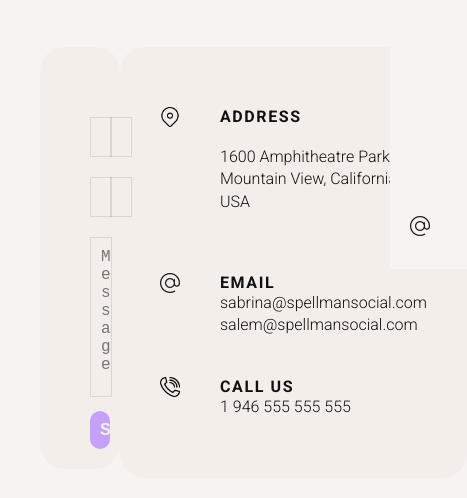
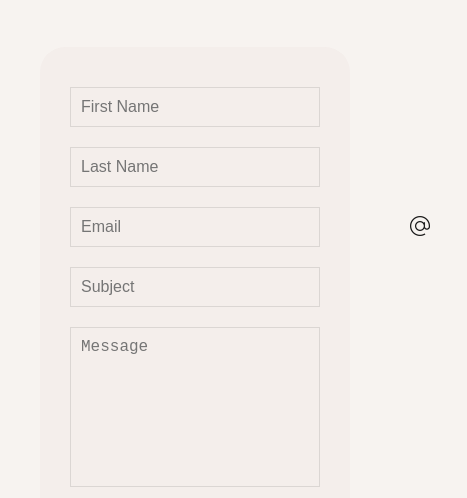
Before and after one commit to NicoleGeorge/spellman-social, a plain HTML site: page contact.html in a window 390 px wide. Shown: the part 575-1073 px from the top of the page, 467 px wide, since content can reach past the window. Drawn offline with nearby package versions, Linux system fonts and the light colour scheme.

Commit message:
website v1 compelte

```diff
--- a/css/style.css
+++ b/css/style.css
@@ -404,6 +404,21 @@ span {
     border-radius: 25px;
     box-shadow: 0 10px 30px rgba(0, 0, 0, 0.1);
   }
+
+  .contact {
+    flex-direction: column;
+  }
+
+  .contact-form {
+    width: 100%;
+    padding: 30px 30px 20px;
+  }
+
+  .contact-info {
+    width: 100%;
+    margin-top: 20px;
+    padding: 30px 30px 20px;
+  }
 }
 
 /* MOBILE STYLES */
@@ -412,4 +427,13 @@ span {
   .services {
     grid-template-columns: 1fr;
   }
+  .contact-form .row {
+    flex-direction: column;
+  }
+
+  .contact-form .input50,
+  .contact-form .input100 {
+    width: 100%;
+    margin: 0;
+  }
 }
```
Also changed, not shown: 2 other files.
